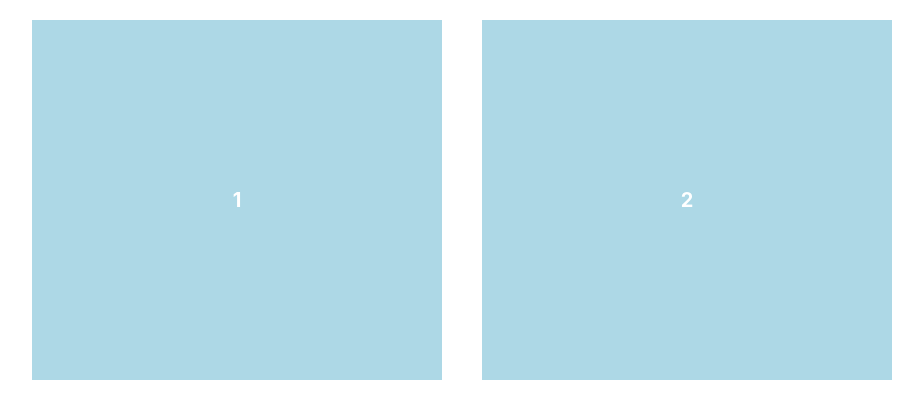
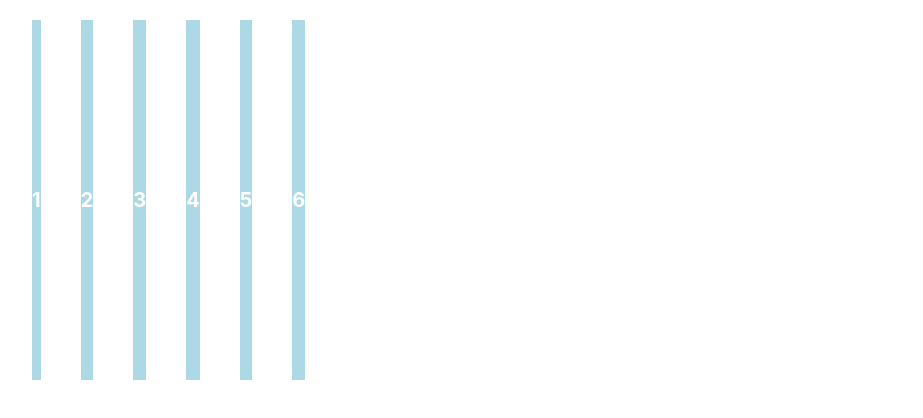
Before and after one commit to SurokDima/pet-react-slider, a React (Create React App) app: page / in a window 1280 px wide. Shown: the top 418 px of the page, without its empty margins (178-1101 px from the left). Built offline with nearby package versions, Linux system fonts and the light colour scheme.

Commit message:
Fix props for Carousel

```diff
--- a/src/App.tsx
+++ b/src/App.tsx
@@ -1,13 +1,13 @@
-import Carousel from "./components/Carousel/Carousel";
+import Carousel from './components/Carousel/Carousel';
 
-import Slide from "./components/Carousel/Slides/Slide/Slide";
+import Slide from './components/Carousel/Slides/Slide/Slide';
 
-import classes from "./App.module.scss";
+import classes from './App.module.scss';
 
 function App() {
   return (
     <div className={classes.app}>
-      <Carousel elemsPerSlide={2}>
+      <Carousel>
         <Slide className={classes.slide}>
           <h2 className={classes.slideContent}>1</h2>
         </Slide>
```
